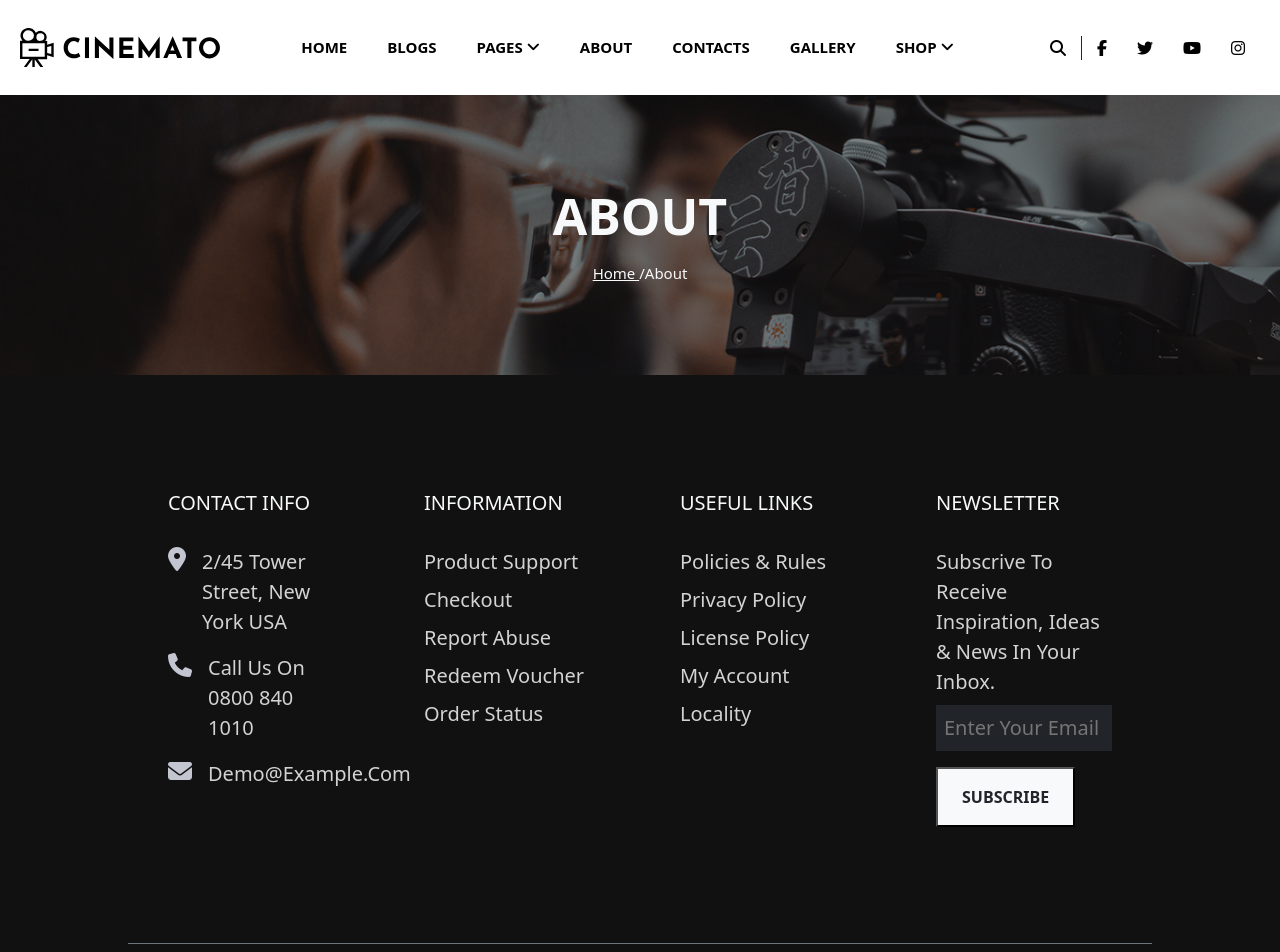
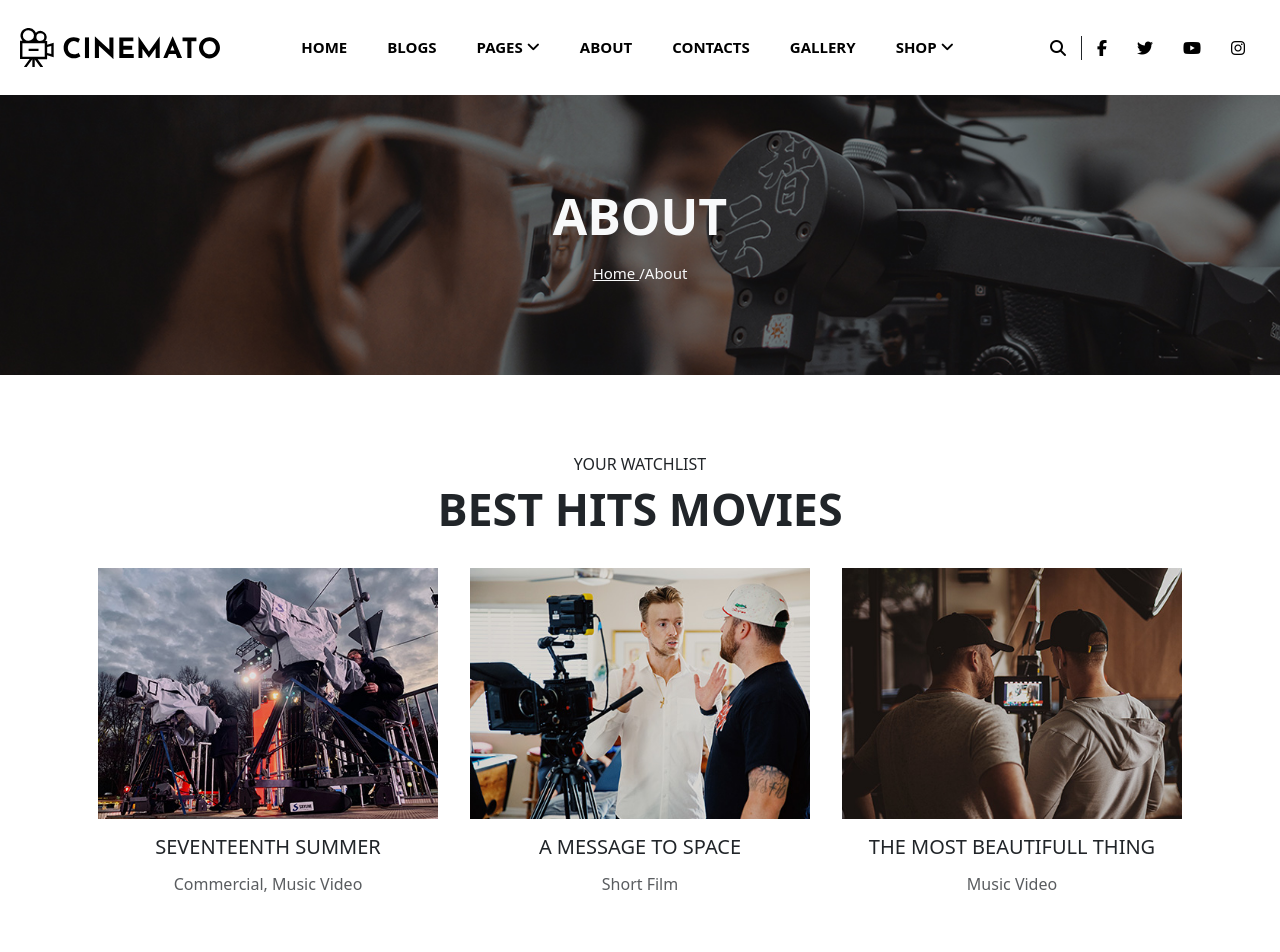
Before and after one commit to JordanRomagnoli/proj-html-vuejs, a Vue app: page /about in a window 1280 px wide. Shown: the top 952 px of the page. Built offline with nearby package versions, Linux system fonts and the light colour scheme.

Commit message:
Aggiunta nuova sezione in AboutPage

```diff
--- a/src/pages/AboutPage.vue
+++ b/src/pages/AboutPage.vue
@@ -1,10 +1,34 @@
 <script>
+import { store } from '../store';
+
 export default {
     data() {
         return {
-
+            store,
+            listWatchedInAbout: [
+                {
+                    img: 'Gallery-01.jpg',
+                    title: 'seventeenth summer',
+                    subtitle: 'Commercial, Music Video'
+                },
+                {
+                    img: 'Gallery-02.jpg',
+                    title: 'a message to space',
+                    subtitle: 'Short Film'
+                },
+                {
+                    img: 'Gallery-03.jpg',
+                    title: 'the most beautifull thing',
+                    subtitle: 'Music Video'
+                }
+            ]
         }
     },
+    methods: {
+        getImagePath: function (imgPath) {
+            return new URL(imgPath, import.meta.url).href;
+        }
+    }
 }
 </script>
 
@@ -23,6 +47,38 @@ export default {
 
                 <span>About</span>
             </div>
+        </section>
+
+        <section class="watchlist">
+            <div class="text-center mb-3">
+                <h6>
+                    YOUR WATCHLIST
+                </h6>
+
+                <h2>
+                    BEST HITS MOVIES
+                </h2>
+            </div>
+
+            <div class="container d-flex">
+
+                <div class="one-card p-3" v-for="(elem, i) in listWatchedInAbout">
+                    <div class="card-img">
+                        <img class="w-100" :src="getImagePath('../assets/img/' + (elem.img))">
+                    </div>
+
+                    <h5 class="text-center my-3 text-uppercase">
+                        {{ elem.title }}
+                    </h5>
+
+                    <h6 class="text-body-secondary text-center">
+                        {{ elem.subtitle }}
+                    </h6>
+                </div>
+
+            </div>
+
+
         </section>
 
     </div>
@@ -51,5 +107,31 @@ export default {
             font-size: 15px;
         }
     }
+
+    .watchlist {
+        padding: 80px 0;
+
+        h2 {
+            font-size: 2.8rem;
+            font-weight: 700;
+        }
+
+        .one-card {
+            width: calc(100% / 3);
+
+            .card-img {
+                overflow: hidden;
+
+                img {
+                    transition: all .3s ease-in-out;
+
+                    &:hover {
+                        transform: scale(1.1);
+                    }
+                }
+            }
+        }
+
+    }
 }
 </style>
```
